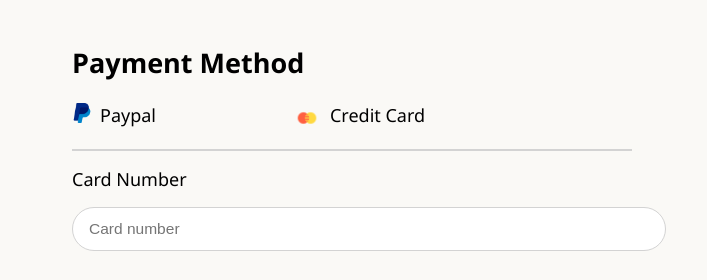
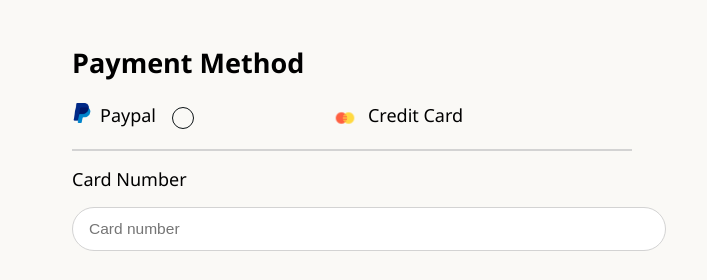
Before and after one commit to Kcald6/Layouts, a plain HTML site: page index.html in a window 1280 px wide. Shown: the part 90-370 px from the top of the page, 0-707 px from the left. Drawn offline with Linux system fonts and the light colour scheme.

Commit message:
added payment method indicator

```diff
--- a/index.html
+++ b/index.html
@@ -34,6 +34,7 @@
             <div class="payment">
                 <img id="paypal" src="assets/paypal.png" alt="Paypal logo">
                 <label for="paypal">Paypal</label>
+                <div class="circle"></div>
                 <img id="master-card" src="assets/money.png" alt="Master Card logo">
                 <Label for="master-card">Credit Card</Label>
             </div>
--- a/styles.css
+++ b/styles.css
@@ -126,6 +126,15 @@ a.active{
     margin-bottom: 1rem;
 }
 
+.circle {
+  width: 20px;
+  height: 20px;
+  border: 1px solid var(--text-primary);
+  border-radius: 50%;
+  align-self: center;
+  margin-left: 0.5rem;
+}
+
 .form-container{
     width: 100%;
     display: flex;
@@ -170,8 +179,6 @@ textarea{
     display: flex;
     gap: 2rem;
 }
-
-
 
 .cvv-group{
     margin-left: 1rem;
```
